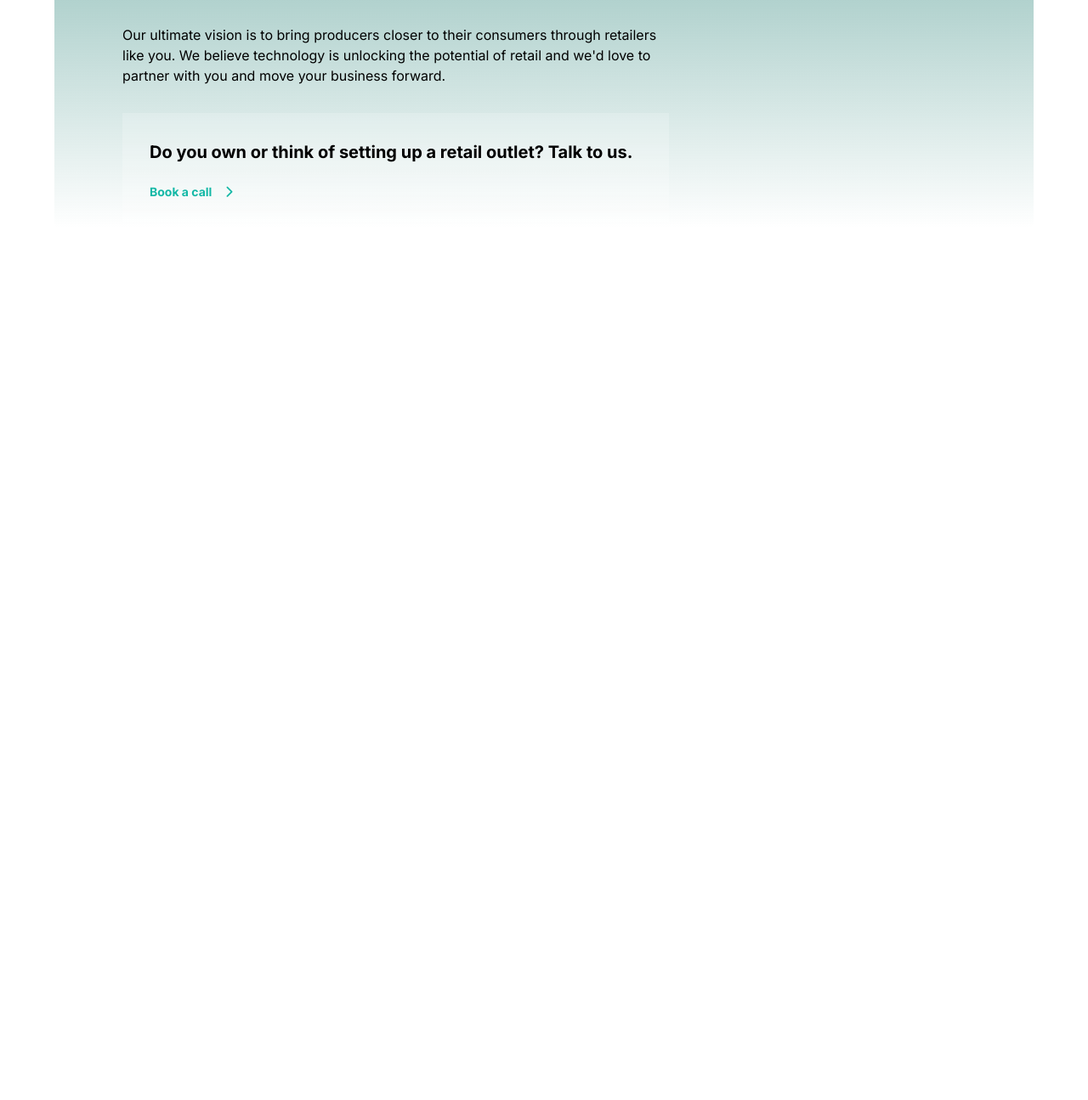
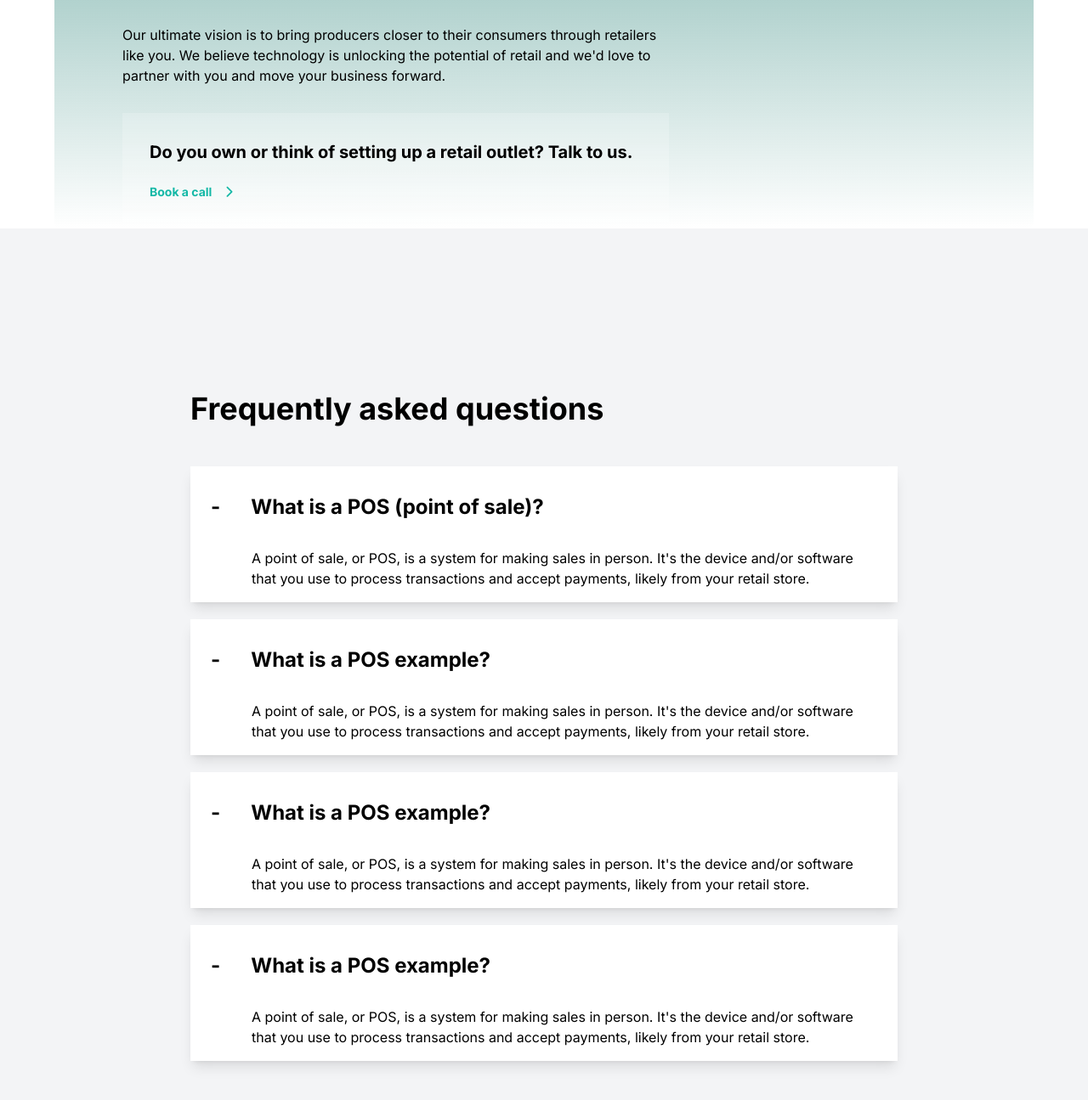
Before and after one commit to felixorwari/mzoori-landingpage, a website: page index.html in a window 1280 px wide. Shown: the part 6054-7349 px from the top of the page at 85% size. Before the commit the page ends 6323 px from the top, so only its background shows below. Drawn offline with nearby package versions, Linux system fonts and the light colour scheme.

Commit message:
Created FAQ section

```diff
--- a/index.html
+++ b/index.html
@@ -845,5 +845,103 @@
       </section>
       <!-- / End Book a Call Section -->
     </div>
+
+    <!-- FAQ Section -->
+    <section id="faq" class="pt-48 pb-32 px-56 bg-gray-100">
+      <div class="mx-auto">
+        <h2 class="font-bold text-4xl mb-12">Frequently asked questions</h2>
+
+        <div id="accordion" class="space-y-5">
+          <div class="bg-white shadow-lg">
+            <h4 class="font-bold text-2xl">
+              <button
+                type="button"
+                class="w-full py-8 px-6 flex items-center"
+                data-target="accordion-body-1"
+              >
+                <span class="mr-9 hidden">+</span>
+                <span class="mr-9">-</span>
+                <span>What is a POS (point of sale)?</span>
+              </button>
+            </h4>
+
+            <div id="accordion-body-1" class="px-6 pb-4">
+              <p class="ml-12">
+                A point of sale, or POS, is a system for making sales in person.
+                It's the device and/or software that you use to process
+                transactions and accept payments, likely from your retail store.
+              </p>
+            </div>
+          </div>
+
+          <div class="bg-white shadow-lg">
+            <h4 class="font-bold text-2xl">
+              <button
+                type="button"
+                class="w-full py-8 px-6 flex items-center"
+                data-target="accordion-body-2"
+              >
+                <span class="mr-9 hidden">+</span>
+                <span class="mr-9">-</span>
+                <span>What is a POS example?</span>
+              </button>
+            </h4>
+
+            <div id="accordion-body-2" class="px-6 pb-4">
+              <p class="ml-12">
+                A point of sale, or POS, is a system for making sales in person.
+                It's the device and/or software that you use to process
+                transactions and accept payments, likely from your retail store.
+              </p>
+            </div>
+          </div>
+
+          <div class="bg-white shadow-lg">
+            <h4 class="font-bold text-2xl">
+              <button
+                type="button"
+                class="w-full py-8 px-6 flex items-center"
+                data-target="accordion-body-3"
+              >
+                <span class="mr-9 hidden">+</span>
+                <span class="mr-9">-</span>
+                <span>What is a POS example?</span>
+              </button>
+            </h4>
+
+            <div id="accordion-body-3" class="px-6 pb-4">
+              <p class="ml-12">
+                A point of sale, or POS, is a system for making sales in person.
+                It's the device and/or software that you use to process
+                transactions and accept payments, likely from your retail store.
+              </p>
+            </div>
+          </div>
+
+          <div class="bg-white shadow-lg">
+            <h4 class="font-bold text-2xl">
+              <button
+                type="button"
+                class="w-full py-8 px-6 flex items-center"
+                data-target="accordion-body-4"
+              >
+                <span class="mr-9 hidden">+</span>
+                <span class="mr-9">-</span>
+                <span>What is a POS example?</span>
+              </button>
+            </h4>
+
+            <div id="accordion-body-4" class="px-6 pb-4">
+              <p class="ml-12">
+                A point of sale, or POS, is a system for making sales in person.
+                It's the device and/or software that you use to process
+                transactions and accept payments, likely from your retail store.
+              </p>
+            </div>
+          </div>
+        </div>
+      </div>
+    </section>
+    <!-- / End FAQ Section -->
   </body>
 </html>
```
